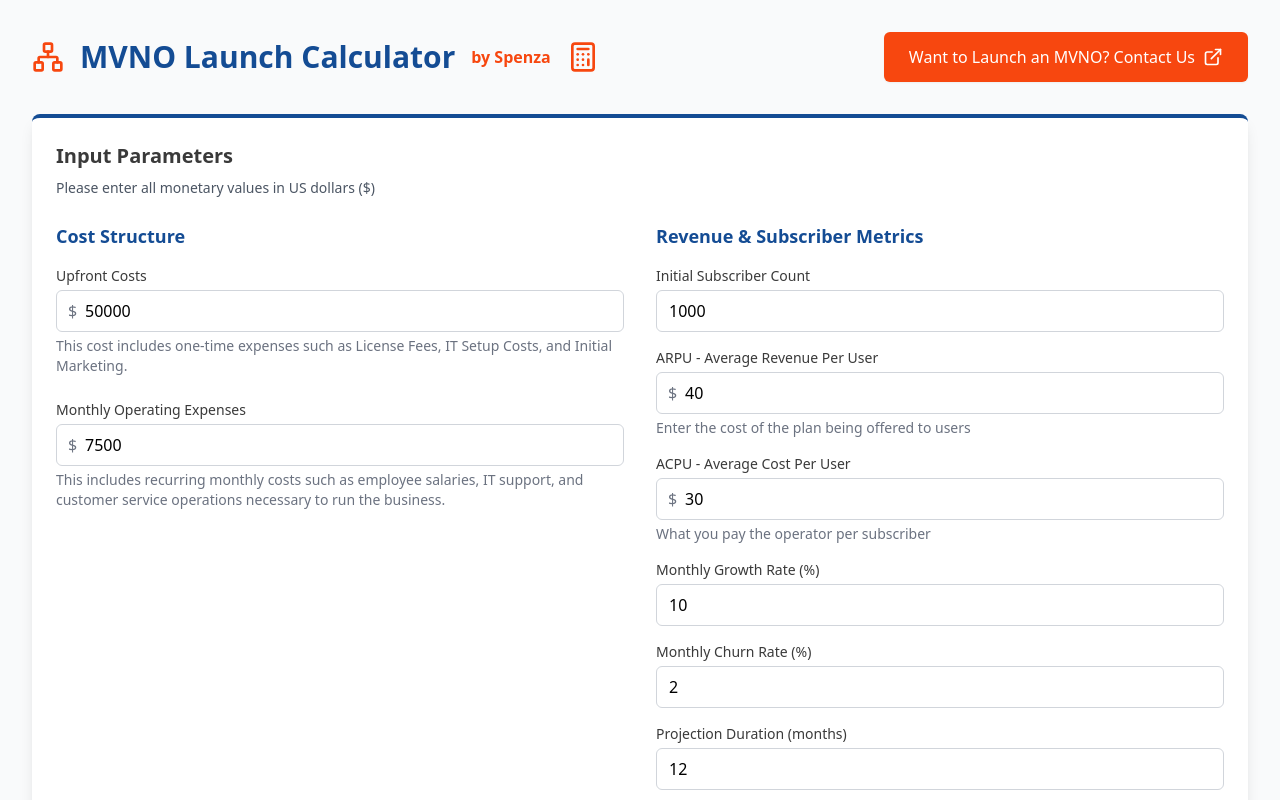
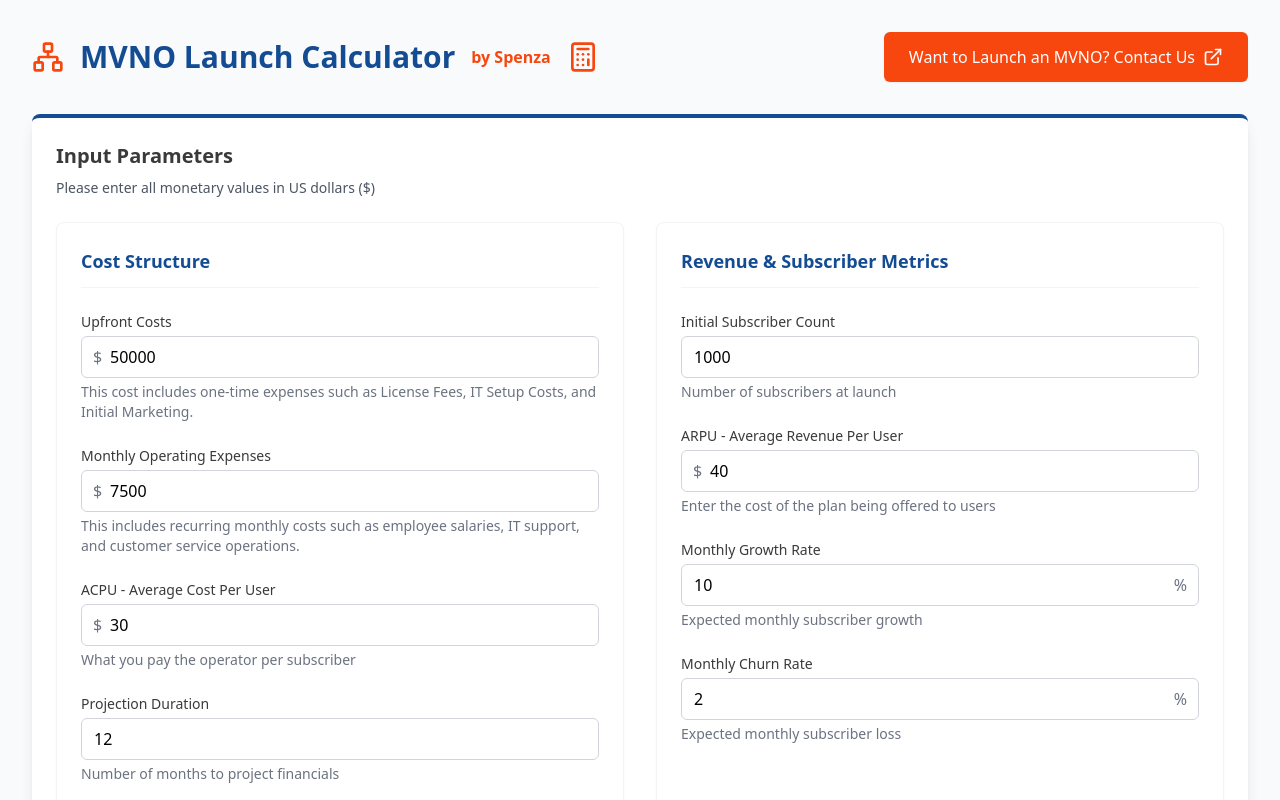
Before and after one commit to devil2123/MVNO_Spenza, a React (Vite) app: page / in a window 1280 px wide. Shown: the top 800 px of the page. Built offline with nearby package versions, Linux system fonts and the light colour scheme.

Commit message:
Update InputSection.tsx

```diff
--- a/src/components/InputSection.tsx
+++ b/src/components/InputSection.tsx
@@ -15,14 +15,15 @@ export function InputSection({ inputs, onChange }: InputSectionProps) {
   const inputClasses = "pl-7 mt-1 block w-full rounded-md border border-gray-300 px-3 py-2 text-black focus:outline-none focus:ring-2 focus:ring-[#F7470F] focus:border-[#F7470F] transition-colors duration-200";
   const labelClasses = "block text-sm font-medium text-[#3A3A3A]";
   const descriptionClasses = "mt-1 text-sm text-gray-500";
+  const sectionClasses = "bg-white rounded-lg p-6 shadow-sm border border-gray-100";
+  const inputGroupClasses = "mb-6 last:mb-0";
 
   return (
     <div className="grid grid-cols-1 md:grid-cols-2 gap-8">
-      <div className="space-y-6">
-        <div>
-          <h3 className="font-semibold text-lg text-[#144C94] mb-4">Cost Structure</h3>
+      <div className={sectionClasses}>
+        <h3 className="font-semibold text-lg text-[#144C94] mb-6 pb-3 border-b border-gray-100">Cost Structure</h3>
 
-          <div className="mb-6">
+        <div className={inputGroupClasses}>
           <label className={labelClasses}>Upfront Costs</label>
           <div className="relative">
             <span className="absolute inset-y-0 left-0 pl-3 flex items-center text-gray-500">$</span>
@@ -39,7 +40,7 @@ export function InputSection({ inputs, onChange }: InputSectionProps) {
           </p>
         </div>
 
-          <div>
+        <div className={inputGroupClasses}>
           <label className={labelClasses}>Monthly Operating Expenses</label>
           <div className="relative">
             <span className="absolute inset-y-0 left-0 pl-3 flex items-center text-gray-500">$</span>
@@ -52,17 +53,44 @@ export function InputSection({ inputs, onChange }: InputSectionProps) {
             />
           </div>
           <p className={descriptionClasses}>
-              This includes recurring monthly costs such as employee salaries, IT support, and customer service operations necessary to run the business.
+            This includes recurring monthly costs such as employee salaries, IT support, and customer service operations.
           </p>
         </div>
+
+        <div className={inputGroupClasses}>
+          <label className={labelClasses}>ACPU - Average Cost Per User</label>
+          <div className="relative">
+            <span className="absolute inset-y-0 left-0 pl-3 flex items-center text-gray-500">$</span>
+            <input
+              type="number"
+              value={inputs.acpu || ''}
+              onChange={handleChange('acpu')}
+              className={inputClasses}
+              placeholder="0"
+            />
+          </div>
+          <p className={descriptionClasses}>
+            What you pay the operator per subscriber
+          </p>
+        </div>
+
+        <div className={inputGroupClasses}>
+          <label className={labelClasses}>Projection Duration</label>
+          <input
+            type="number"
+            value={inputs.projectionMonths || ''}
+            onChange={handleChange('projectionMonths')}
+            className="mt-1 block w-full rounded-md border border-gray-300 px-3 py-2 text-black focus:outline-none focus:ring-2 focus:ring-[#F7470F] focus:border-[#F7470F] transition-colors duration-200"
+            placeholder="0"
+          />
+          <p className={descriptionClasses}>Number of months to project financials</p>
         </div>
       </div>
 
-      <div className="space-y-6">
-        <div>
-          <h3 className="font-semibold text-lg text-[#144C94] mb-4">Revenue & Subscriber Metrics</h3>
+      <div className={sectionClasses}>
+        <h3 className="font-semibold text-lg text-[#144C94] mb-6 pb-3 border-b border-gray-100">Revenue & Subscriber Metrics</h3>
 
-          <div className="mb-4">
+        <div className={inputGroupClasses}>
           <label className={labelClasses}>Initial Subscriber Count</label>
           <input
             type="number"
@@ -71,9 +99,10 @@ export function InputSection({ inputs, onChange }: InputSectionProps) {
             className="mt-1 block w-full rounded-md border border-gray-300 px-3 py-2 text-black focus:outline-none focus:ring-2 focus:ring-[#F7470F] focus:border-[#F7470F] transition-colors duration-200"
             placeholder="0"
           />
+          <p className={descriptionClasses}>Number of subscribers at launch</p>
         </div>
 
-          <div className="mb-4">
+        <div className={inputGroupClasses}>
           <label className={labelClasses}>ARPU - Average Revenue Per User</label>
           <div className="relative">
             <span className="absolute inset-y-0 left-0 pl-3 flex items-center text-gray-500">$</span>
@@ -90,55 +119,34 @@ export function InputSection({ inputs, onChange }: InputSectionProps) {
           </p>
         </div>
 
-          <div className="mb-4">
-            <label className={labelClasses}>ACPU - Average Cost Per User</label>
+        <div className={inputGroupClasses}>
+          <label className={labelClasses}>Monthly Growth Rate</label>
           <div className="relative">
-              <span className="absolute inset-y-0 left-0 pl-3 flex items-center text-gray-500">$</span>
-              <input
-                type="number"
-                value={inputs.acpu || ''}
-                onChange={handleChange('acpu')}
-                className={inputClasses}
-                placeholder="0"
-              />
-            </div>
-            <p className={descriptionClasses}>
-              What you pay the operator per subscriber
-            </p>
-          </div>
-
-          <div className="mb-4">
-            <label className={labelClasses}>Monthly Growth Rate (%)</label>
             <input
               type="number"
               value={inputs.monthlyGrowthRate * 100 || ''}
               onChange={(e) => onChange('monthlyGrowthRate', (e.target.value === '' ? 0 : parseFloat(e.target.value)) / 100)}
-              className="mt-1 block w-full rounded-md border border-gray-300 px-3 py-2 text-black focus:outline-none focus:ring-2 focus:ring-[#F7470F] focus:border-[#F7470F] transition-colors duration-200"
+              className="mt-1 block w-full rounded-md border border-gray-300 px-3 py-2 pr-8 text-black focus:outline-none focus:ring-2 focus:ring-[#F7470F] focus:border-[#F7470F] transition-colors duration-200"
               placeholder="0"
             />
+            <span className="absolute inset-y-0 right-0 pr-3 flex items-center text-gray-500">%</span>
+          </div>
+          <p className={descriptionClasses}>Expected monthly subscriber growth</p>
         </div>
 
-          <div className="mb-4">
-            <label className={labelClasses}>Monthly Churn Rate (%)</label>
+        <div className={inputGroupClasses}>
+          <label className={labelClasses}>Monthly Churn Rate</label>
+          <div className="relative">
             <input
               type="number"
               value={inputs.churnRate * 100 || ''}
               onChange={(e) => onChange('churnRate', (e.target.value === '' ? 0 : parseFloat(e.target.value)) / 100)}
-              className="mt-1 block w-full rounded-md border border-gray-300 px-3 py-2 text-black focus:outline-none focus:ring-2 focus:ring-[#F7470F] focus:border-[#F7470F] transition-colors duration-200"
+              className="mt-1 block w-full rounded-md border border-gray-300 px-3 py-2 pr-8 text-black focus:outline-none focus:ring-2 focus:ring-[#F7470F] focus:border-[#F7470F] transition-colors duration-200"
               placeholder="0"
             />
+            <span className="absolute inset-y-0 right-0 pr-3 flex items-center text-gray-500">%</span>
           </div>
-
-          <div>
-            <label className={labelClasses}>Projection Duration (months)</label>
-            <input
-              type="number"
-              value={inputs.projectionMonths || ''}
-              onChange={handleChange('projectionMonths')}
-              className="mt-1 block w-full rounded-md border border-gray-300 px-3 py-2 text-black focus:outline-none focus:ring-2 focus:ring-[#F7470F] focus:border-[#F7470F] transition-colors duration-200"
-              placeholder="0"
-            />
-          </div>
+          <p className={descriptionClasses}>Expected monthly subscriber loss</p>
         </div>
       </div>
     </div>
```
Lines whose indentation alone changed are shown as unchanged.
